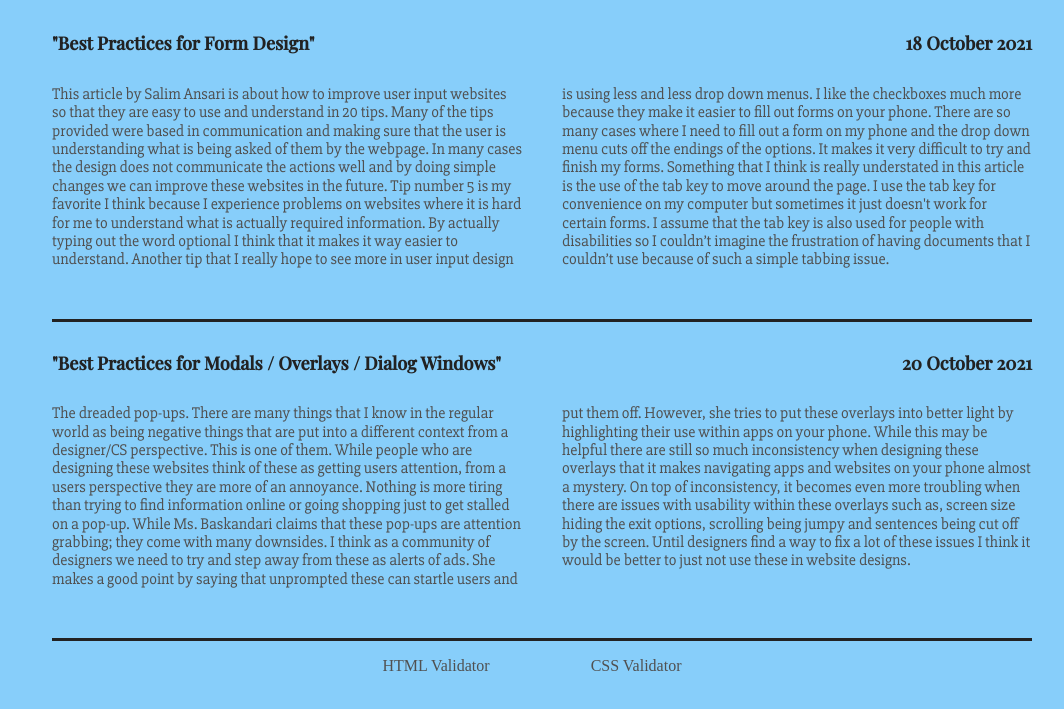
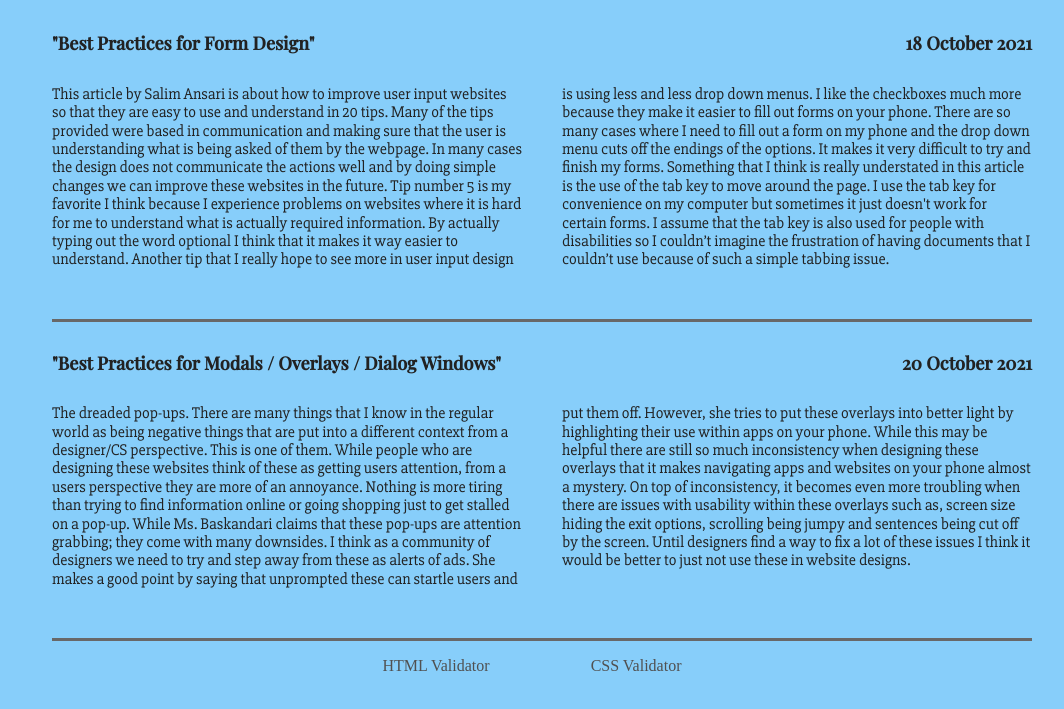
Before and after one commit to turnesol/turnesol.github.io, a plain HTML site: page des157a/lj/index.html in a window 1280 px wide. Shown: the part 143-852 px from the top of the page, without its empty margins (18-1082 px from the left). Drawn offline with nearby package versions, Linux system fonts and the light colour scheme.

```diff
--- a/des157a/lj/styles.css
+++ b/des157a/lj/styles.css
@@ -24,10 +24,10 @@
 }
 
 p{
-    color:rgb(80, 80, 80);
+    color:rgb(34, 34, 34);
     padding-bottom:50px;
     border-bottom-style:solid;
-    border-color:rgb(34, 34, 34);
+    border-color:rgb(104, 104, 104);
     font-family: 'Slabo 27px', serif;
 
     column-count: 2;
```
